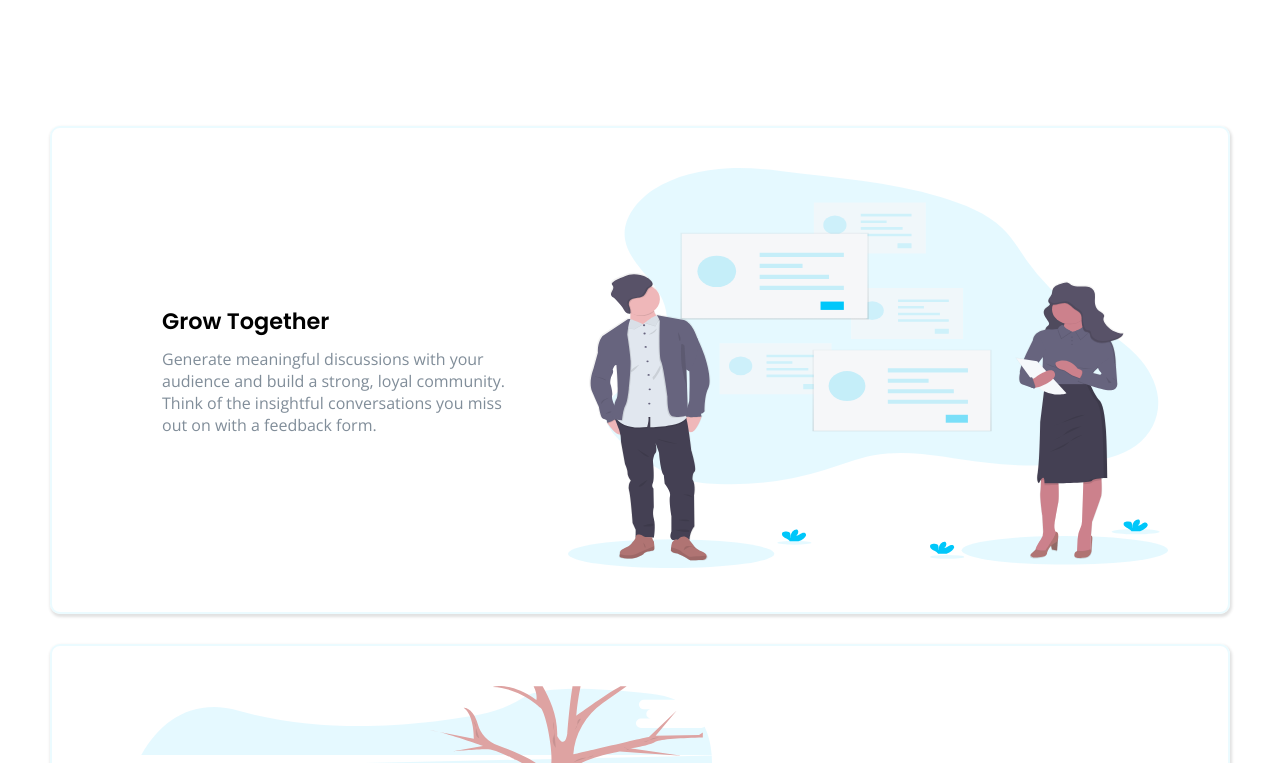
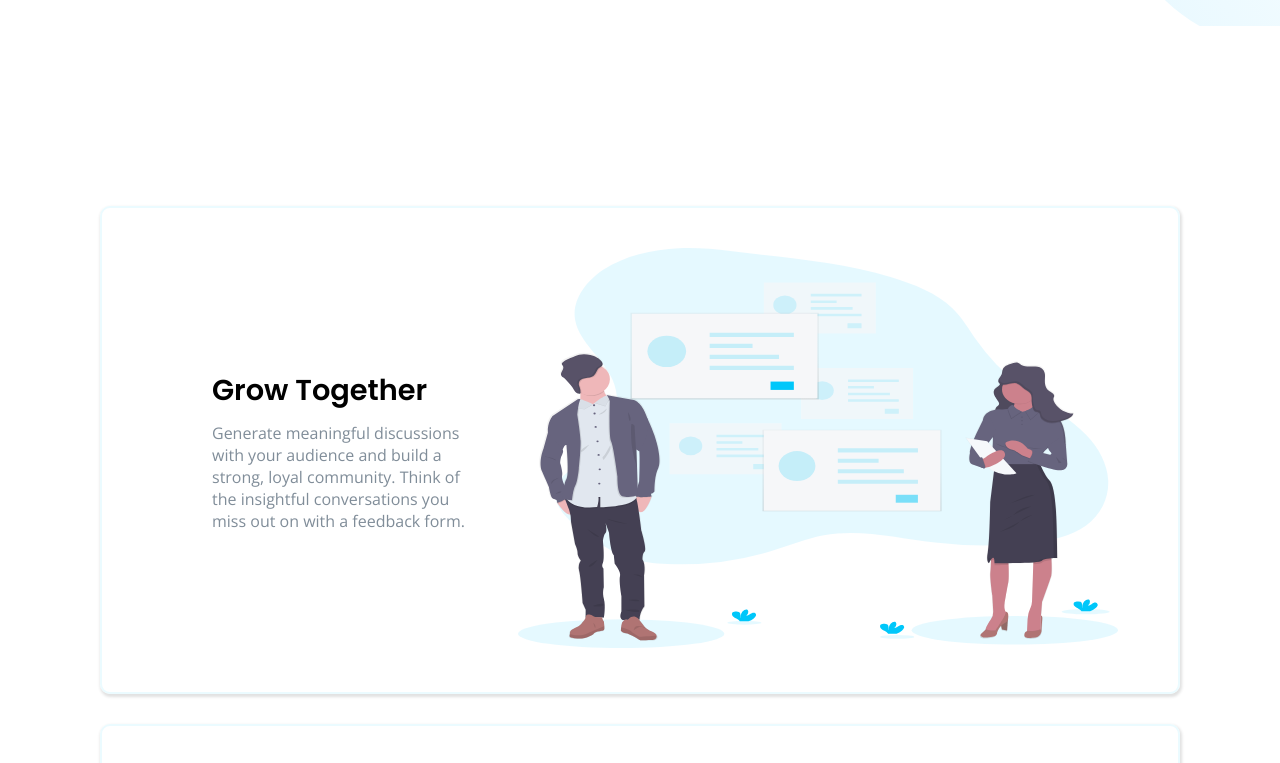
Before and after one commit to julio-mansan2/landing-page-com-blocos-alternados, a plain HTML site: page index.html in a window 1280 px wide. Shown: the part 620-1383 px from the top of the page. Drawn offline with nearby package versions, Linux system fonts and the light colour scheme.

Commit message:
Alterações no style

```diff
--- a/src/css/style.css
+++ b/src/css/style.css
@@ -43,6 +43,7 @@ li, span {
     display: flex;
     align-items: center;
     justify-content: space-between;
+    margin-bottom: 30px;
 }
 
 .header .logo a {
@@ -52,6 +53,7 @@ li, span {
     border-radius: 50px;
     box-shadow: 1px 2px 0px 0px rgba(0, 0, 0, 0.12);
     transition: 0.3s;
+
 
 }
 
@@ -92,7 +94,7 @@ li, span {
 }
 
 .principal {
-    margin: 100px 50px;
+    margin: 150px 100px;
     position: relative;
 
 }
@@ -114,7 +116,7 @@ li, span {
 }
 
 .principal h3 {
-    font-size: 1.4rem;
+    font-size: 1.8rem;
     margin-bottom: 10px;
 }
 
```
